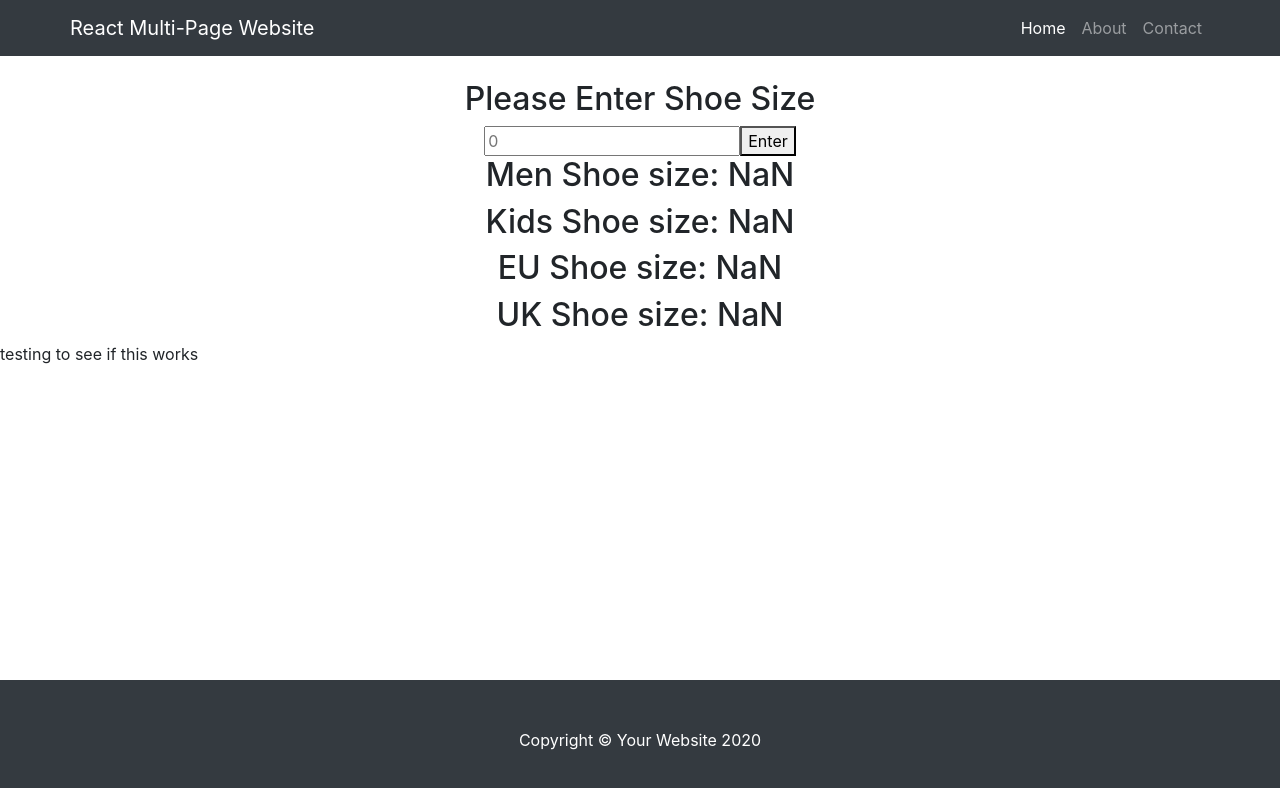
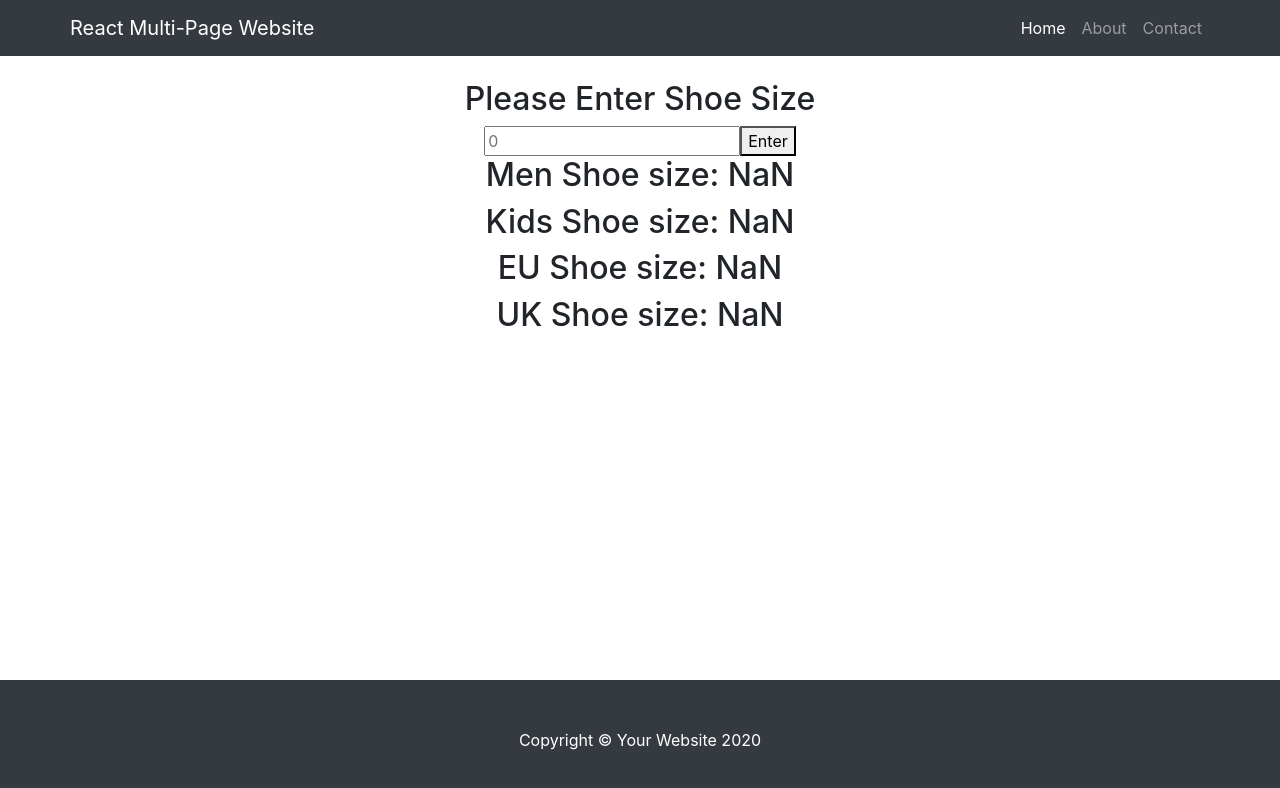
Before and after one commit to andresbotia/footlocker-project, a React (Create React App) app: page / in a window 1280 px wide. Shown: the top 788 px of the page. Built offline with nearby package versions, Linux system fonts and the light colour scheme.

Commit message:
fixing netlify

```diff
--- a/src/components/Home.jsx
+++ b/src/components/Home.jsx
@@ -49,9 +49,6 @@ function Home() {
 
       </header>
       <body>
-      <p>testing to see if this works
-
-      </p>
       </body>
       {/* <div class="container">
         <div class="row align-items-center my-5">
@@ -74,7 +71,6 @@ function Home() {
         </div>
       </div> */}
     </div>
-
   );
 }
 
```
